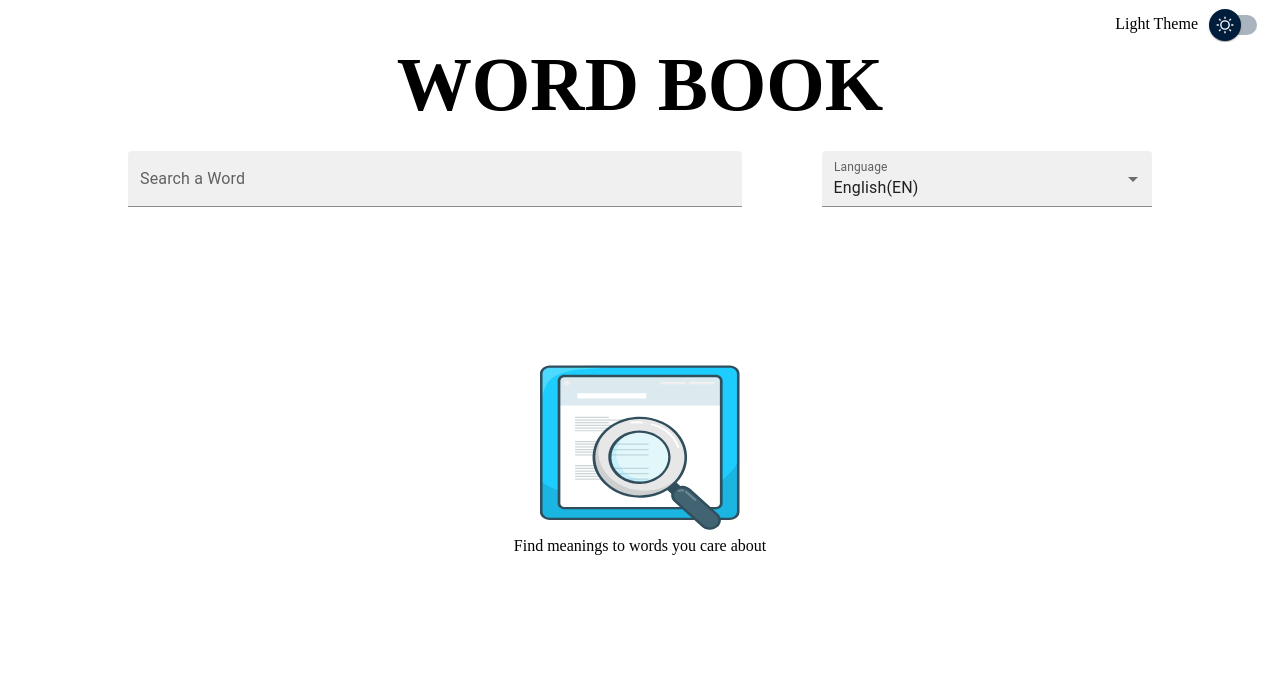
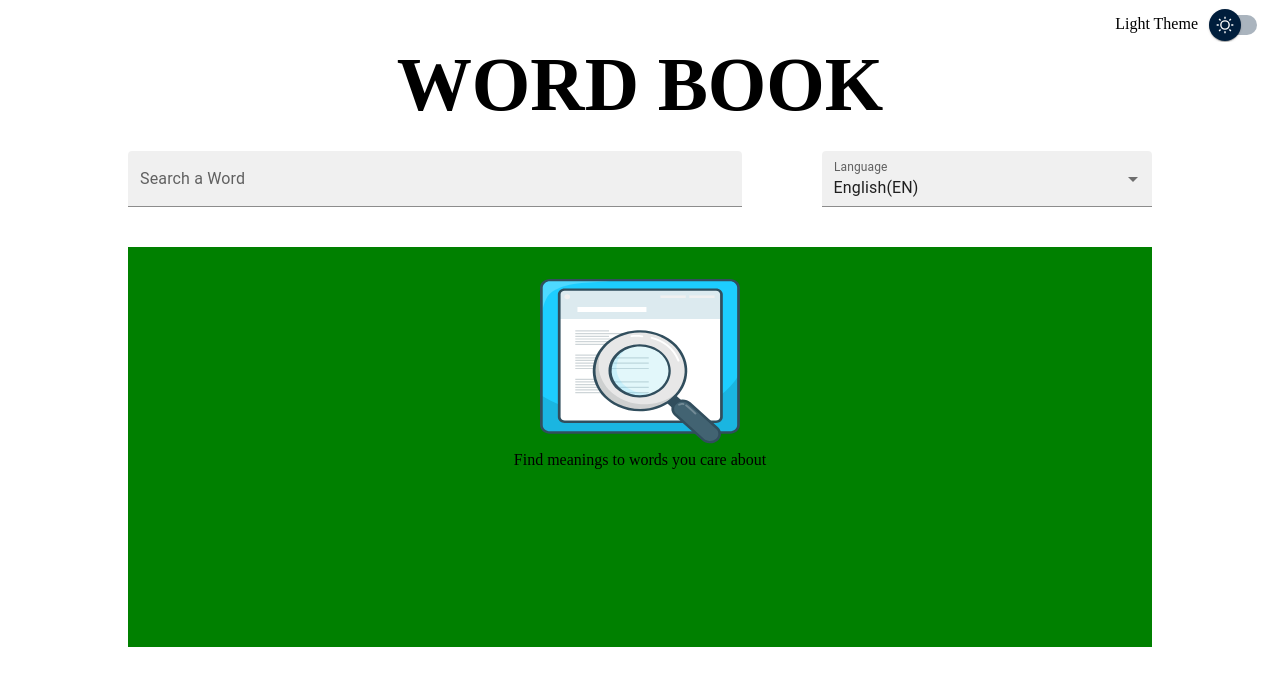
Before and after one commit to marveldev/my-dictionary, a React (Create React App) app: page / in a window 1280 px wide. Shown: the top 686 px of the page. Built offline with nearby package versions, Linux system fonts and the light colour scheme.

Commit message:
rename searchOutput to output create state for definitions

```diff
--- a/package.json
+++ b/package.json
@@ -9,6 +9,7 @@
     "@testing-library/jest-dom": "^5.16.1",
     "@testing-library/react": "^12.1.2",
     "@testing-library/user-event": "^13.5.0",
+    "lodash.debounce": "^4.0.8",
     "react": "^17.0.2",
     "react-dom": "^17.0.2",
     "react-scripts": "5.0.0",
--- a/src/App.js
+++ b/src/App.js
@@ -1,12 +1,15 @@
+import { useState } from 'react'
 import { Form, SearchOutput, ThemeSwitcher } from './components'
 
 const App = () => {
+  const [definitions, setDefinitions] = useState()
+
   return (
     <div className="app">
       <ThemeSwitcher />
       <h1>WORD BOOK</h1>
-      <Form />
-      <SearchOutput />
+      <Form setDefinitions={setDefinitions} />
+      <SearchOutput definitions={definitions} setDefinitions={setDefinitions} />
     </div>
   )
 }
--- a/src/components/form/Form.jsx
+++ b/src/components/form/Form.jsx
@@ -2,7 +2,7 @@ import debounce from 'lodash.debounce'
 import { useState } from 'react'
 import { MenuItem, TextField } from '@mui/material'
 
-const Form = () => {
+const Form = ({ setDefinitions }) => {
   const languages = ['English(EN)', 'French(FR)', 'German(DE)', 'Spanish(ES)', 'Italian(IT)']
   const [selectedLanguage, setSelectedLanguage] = useState('English(EN)')
 
@@ -12,7 +12,11 @@ const Form = () => {
       const url = `https://api.dictionaryapi.dev/api/v2/entries/${languageShortCode}/${value}`
       const response = await fetch(url)
       const data = await response.json()
-      console.log(data)
+      setDefinitions(data)
+      // console.clear()
+    }
+    else {
+      setDefinitions()
     }
   }, 300)
 
--- a/src/components/index.js
+++ b/src/components/index.js
@@ -1,3 +1,3 @@
 export { default as Form } from './form/Form'
-export { default as SearchOutput } from './searchOutput/SearchOutput'
+export { default as SearchOutput } from './output/Output'
 export { default as ThemeSwitcher } from './themeSwitcher/ThemeSwitcher'
--- /dev/null
+++ b/src/components/output/Output.jsx
@@ -0,0 +1,25 @@
+import { default as searchBookIllustration } from './searchBookIllustration.svg'
+
+const Output = ({ definitions, setDefinitions }) => {
+  console.log(definitions)
+  return (
+    <div className="output">
+      {definitions && (
+        <div className="search-output">
+          <div>
+            hey
+          </div>
+
+        </div>
+      )}
+      {!definitions && (
+        <div className="search-book-illustration">
+          <img src={searchBookIllustration} alt="search book illustration"/>
+          <p>Find meanings to words you care about</p>
+        </div>
+      )}
+    </div>
+  )
+}
+
+export default Output
--- a/src/components/searchOutput/SearchOutput.jsx
+++ /dev/null
@@ -1,14 +0,0 @@
-import { default as searchBookIllustration } from './searchBookIllustration.svg'
-
-const SearchOutput = () => {
-  return (
-    <div>
-      <div className="search-book-illustration">
-        <img src={searchBookIllustration} alt="search book illustration"/>
-        <p>Find meanings to words you care about</p>
-      </div>
-    </div>
-  )
-}
-
-export default SearchOutput
--- a/src/index.css
+++ b/src/index.css
@@ -37,11 +37,18 @@ h1 {
   text-align: left;
 }
 
+.output {
+  width: 80%;
+  height: 50%;
+  margin: 2.5em auto;
+  background: green;
+}
+
+.search-output {
+  background: green;
+}
+
 .search-book-illustration {
-  position: absolute;
-  top: 50%;
-  left: 50%;
-  transform: translate(-50%, -30%);
   text-align: center;
 }
 
```
Also changed, not shown: src/components/output/searchBookIllustration.svg (renamed from src/components/searchOutput/searchBookIllustration.svg).
